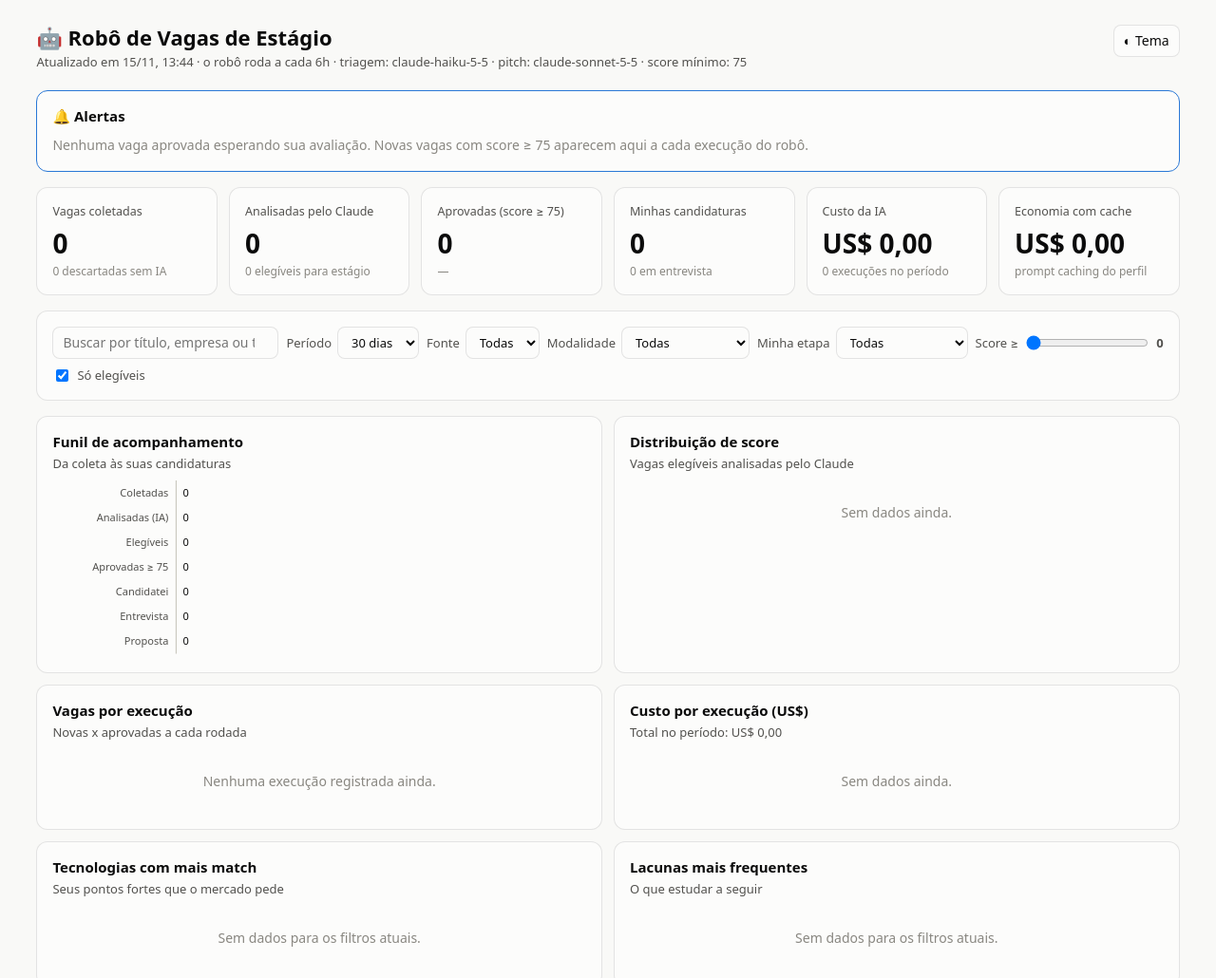
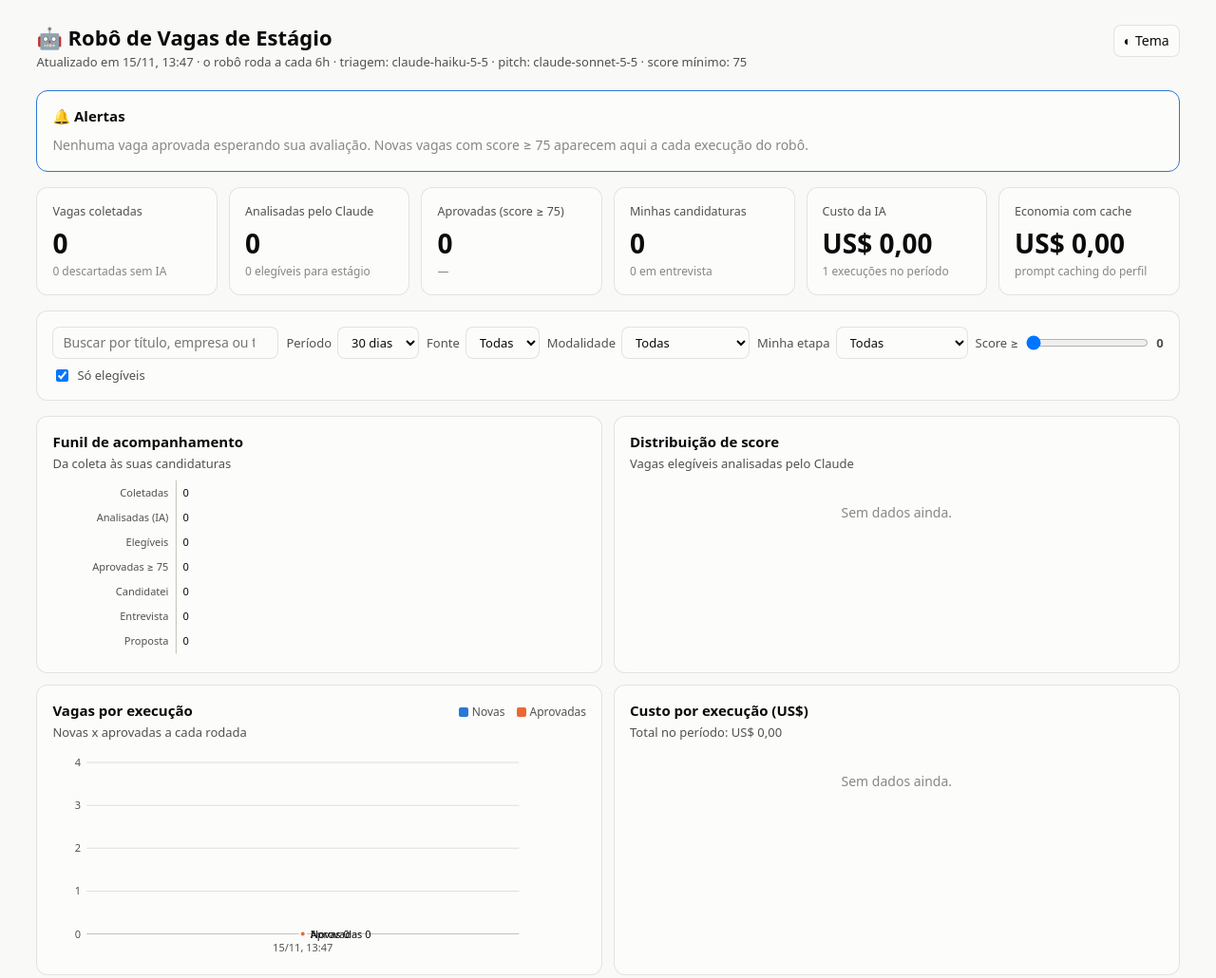
Before and after one commit to Felicordeirofcf/emprego, a plain HTML site: page docs/index.html in a window 1280 px wide. Shown: the top 1030 px of the page at 95% size. Drawn offline with Linux system fonts and the light colour scheme.

Commit message:
chore(dados): atualiza vagas 2026-11-15 13:47 UTC

```diff
--- a/docs/index.html
+++ b/docs/index.html
@@ -210,7 +210,7 @@
   <div id="tooltip" role="status" aria-live="polite"></div>
 </div>
 
-<script id="dados" type="application/json">{"gerado_em": "2026-11-15T13:44:30.362911+00:00", "min_score": 75, "modelo_triagem": "claude-haiku-5-5", "modelo_pitch": "claude-sonnet-5-5", "vagas": [], "execucoes": []}</script>
+<script id="dados" type="application/json">{"gerado_em": "2026-11-15T13:47:58.423142+00:00", "min_score": 75, "modelo_triagem": "claude-haiku-5-5", "modelo_pitch": "claude-sonnet-5-5", "vagas": [], "execucoes": [{"id": 1, "iniciada_em": "2026-11-15T13:47:52.354208+00:00", "finalizada_em": "2026-11-15T13:47:58.416805+00:00", "encontradas": 0, "novas": 0, "descartadas": 0, "analisadas": 0, "elegiveis": 0, "aprovadas": 0, "notificadas": 0, "erros": 0, "custo_usd": 0.0, "economia_usd": 0.0, "cache_read": 0, "cache_write": 0, "input_tokens": 0, "output_tokens": 0, "fontes": {"github": 0, "gupy": 0}}]}</script>
 <script>
 (() => {
   "use strict";
```
Also changed, not shown: 1 other file.
